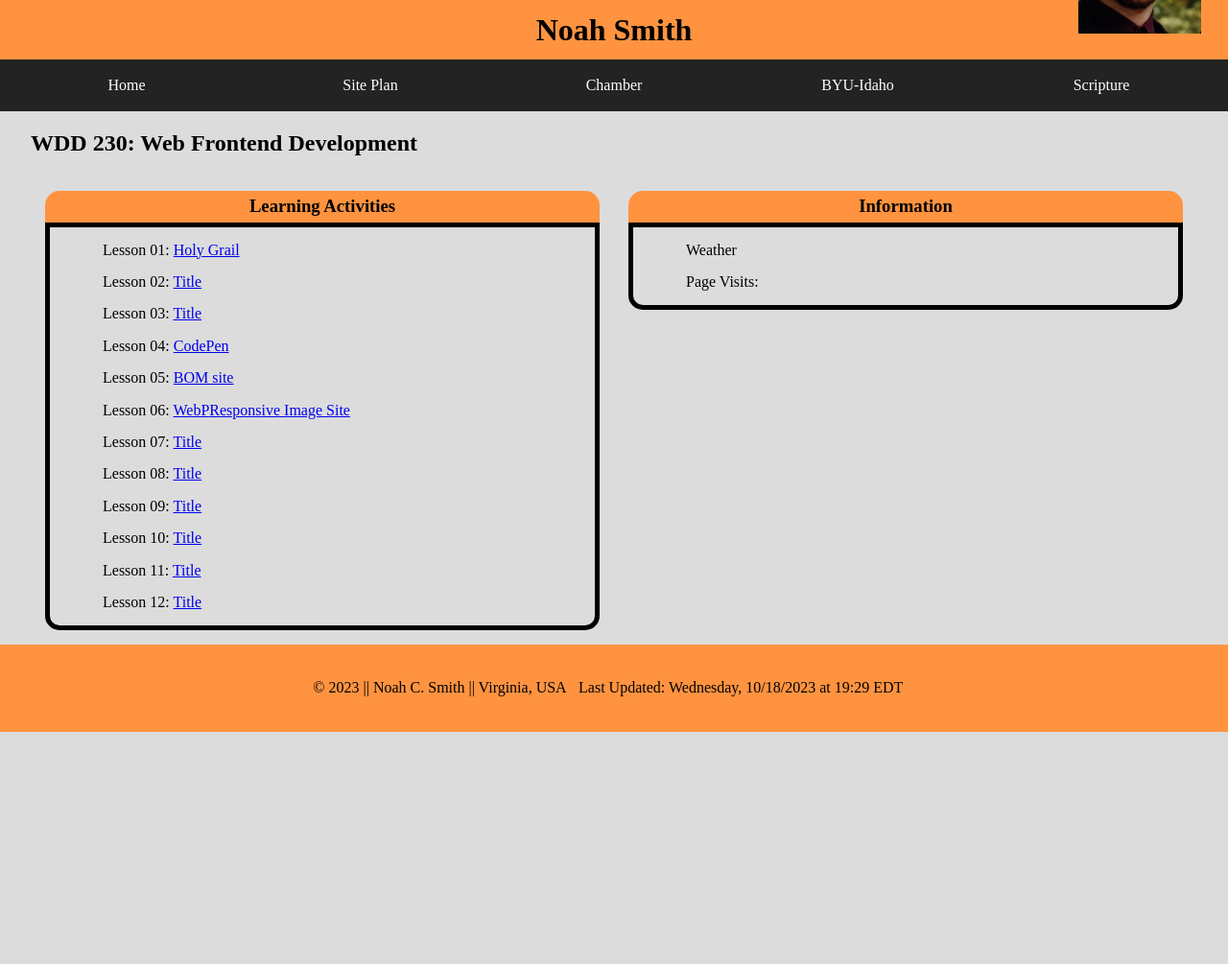
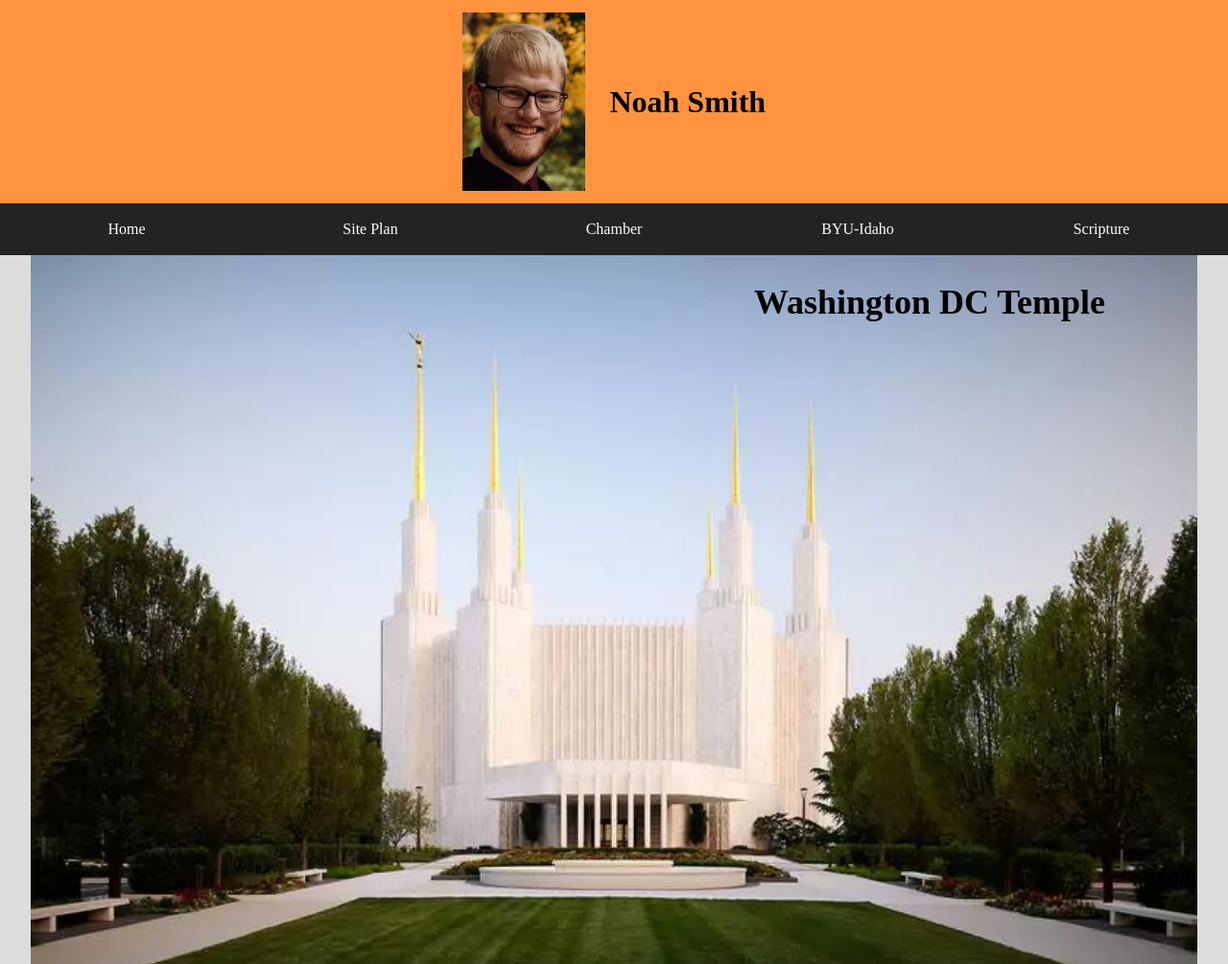
Before and after one commit to noah-2299/wdd230, a plain HTML site: page index.html in a window 1280 px wide. Shown: the top 1005 px of the page at 96% size. Before the commit the page ends 800 px from the top, so only its background shows below. Drawn offline with Linux system fonts and the light colour scheme.

Commit message:
week 6 group activity

```diff
--- a/index.html
+++ b/index.html
@@ -17,7 +17,7 @@
 </head>
 <body>
     <header>
-        <img src="images/noah.jpg" alt = "Portrait photograph of Noah Smith Smiling">
+        <img src="images/noah.webp" alt = "Portrait photograph of Noah Smith Smiling" width="200" height="290">
         <h1>Noah Smith</h1>
     </header>
     <nav>
@@ -28,6 +28,14 @@
             <a href="https://www.churchofjesuschrist.org/study/scriptures/bofm/1-ne/3?lang=eng&id=p7#p7" target="_blank">Scripture</a>
     </nav>
     <main>
+        <picture class="temple">
+            <source srcset="images/temple-large.webp" media="(min-width: 1000px)">
+            <source srcset="images/temple-medium.webp" media="(min-width: 700px)">
+            <img src="images/temple-small.webp" alt="Washington DC temple exterior" width="400px" height="250px">
+        </picture>
+        <div class="label">
+            <h2>Washington DC Temple</h2>
+        </div>
         <h2>
             WDD 230: Web Frontend Development
         </h2>
@@ -39,7 +47,7 @@
                 <li>Lesson 03: <a href="#">Title</a></li>
                 <li>Lesson 04: <a href="https://codepen.io/noah-2299/pen/YzdRGWG">CodePen</a></li>
                 <li>Lesson 05: <a href="lesson05/bom.html">BOM site</a></li>
-                <li>Lesson 06: <a href="lesson06/images/landscape.webp">WebP</a><a href="lesson06/responsive-images.html">Responsive Image Site</a></li>
+                <li>Lesson 06: <a href="lesson06/images/landscape.webp">WebP </a><span>,</span><a href="lesson06/responsive-images.html"> Responsive Image Site</a></li>
                 <li>Lesson 07: <a href="#">Title</a></li>
                 <li>Lesson 08: <a href="#">Title</a></li>
                 <li>Lesson 09: <a href="#">Title</a></li>
--- a/styles/base.css
+++ b/styles/base.css
@@ -28,9 +28,6 @@ header img{
     max-width: 10vw;
     height: auto;
     margin: 1%;
-    position: absolute;
-    bottom: 15px;
-    right: 15px;
 }
 nav{
    background-color: rgb(35, 35, 35);
@@ -97,3 +94,17 @@ footer {
 p{
     margin-right: 1%;
 }
+
+.temple{
+    grid-column: 1/3;
+}
+.temple img{
+    width: 100%;
+    height: auto;
+
+}
+.label{
+    position: absolute;
+    right: 10%;
+    font-size: 1.5em;
+}
```
Also changed, not shown: images/noah.jpg (deleted), images/noah.webp (added), images/temple-large.webp (added), images/temple-medium.webp (added), images/temple-small.webp (added).
